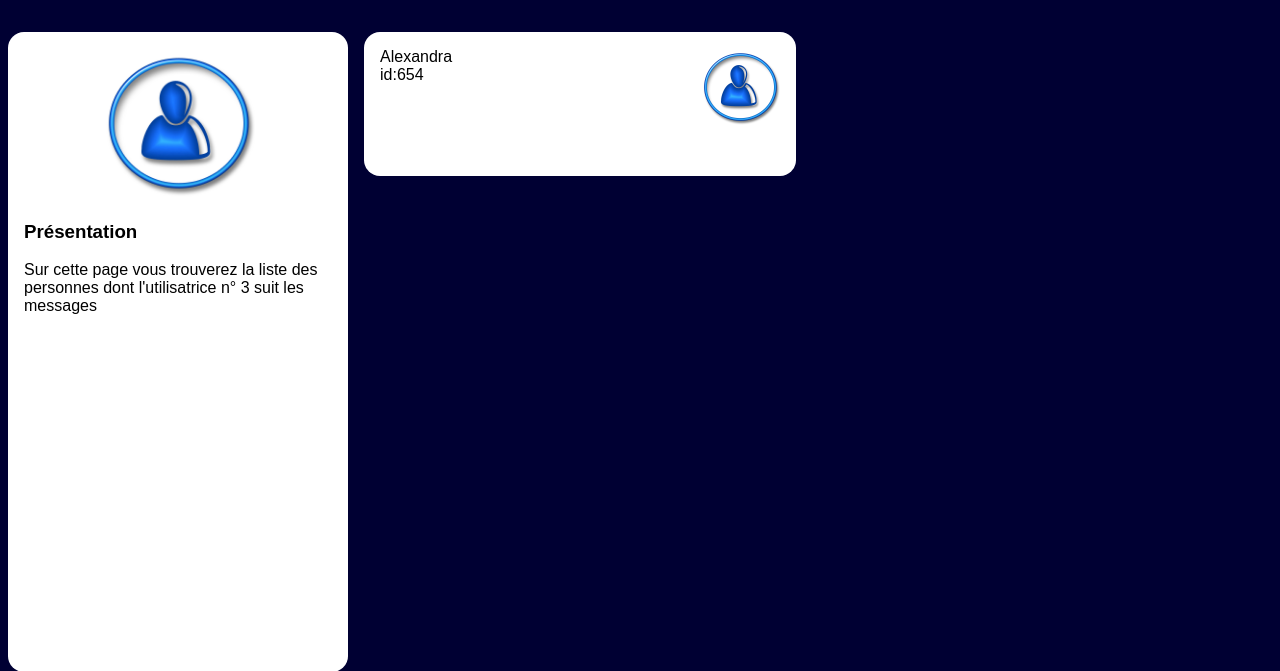
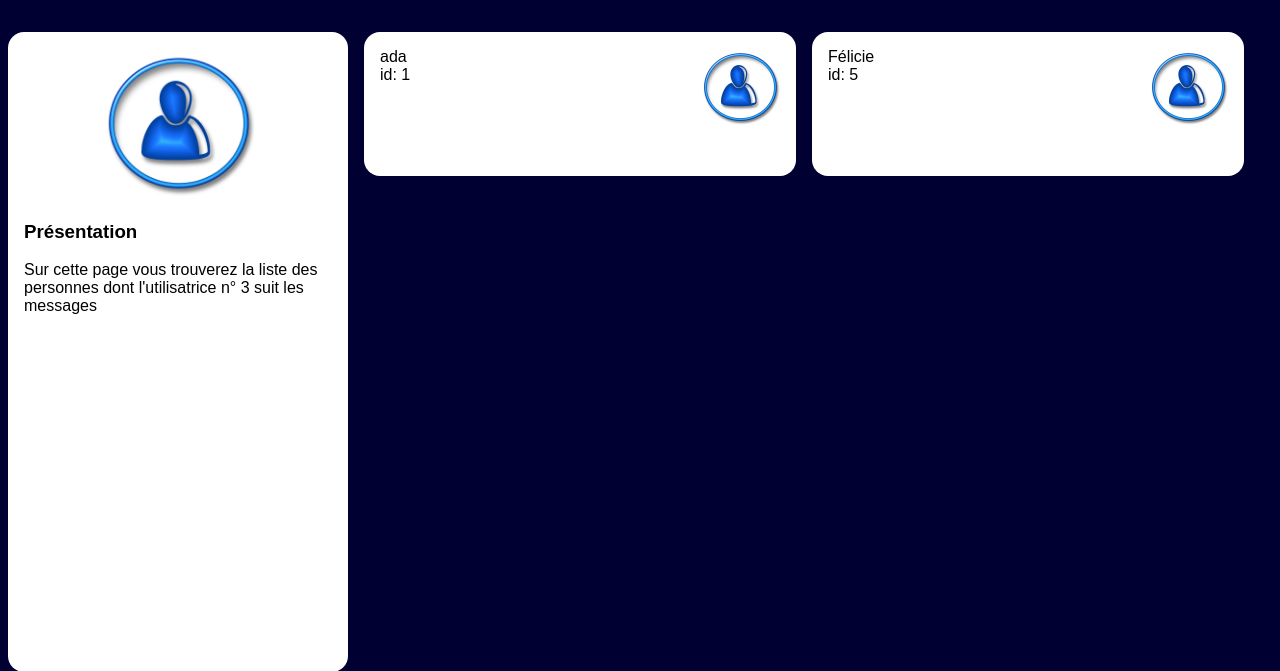
Before and after one commit to Ketsia793/resoc_n1, a PHP site: page /subscriptions.php?user_id=3 in a window 1280 px wide. Shown: the part 90-761 px from the top of the page. Run offline with PHP 8.4, Linux system fonts and the light colour scheme; data comes from the database, SQL or seed files in the repository.

Commit message:
add: missing code

```diff
--- a/Niveau1/news.php
+++ b/Niveau1/news.php
@@ -112,7 +112,7 @@
                 {
                     //la ligne ci-dessous doit etre supprimée mais regardez ce
                     //qu'elle affiche avant pour comprendre comment sont organisées les information dans votre
-                    echo "<pre>" . print_r($post, 1) . "</pre>";
+                    // echo "<pre>" . print_r($post, 1) . "</pre>";
 
                     // @todo : Votre mission c'est de remplacer les AREMPLACER par les bonnes valeurs
                     // ci-dessous par les bonnes valeurs cachées dans la variable $post
--- a/Niveau1/subscriptions.php
+++ b/Niveau1/subscriptions.php
@@ -43,7 +43,7 @@
                 // Etape 1: récupérer l'id de l'utilisateur
                 $userId = intval($_GET['user_id']);
                 // Etape 2: se connecter à la base de donnée
-                $mysqli = new mysqli("localhost", "root", "root", "socialnetwork");
+                $mysqli = new mysqli("localhost", "root", "", "socialnetwork");
                 // Etape 3: récupérer le nom de l'utilisateur
                 $laQuestionEnSql = "
                     SELECT users.*
@@ -55,12 +55,16 @@
                 $lesInformations = $mysqli->query($laQuestionEnSql);
                 // Etape 4: à vous de jouer
                 //@todo: faire la boucle while de parcours des abonnés et mettre les bonnes valeurs ci dessous
-                ?>
-                <article>
-                    <img src="user.jpg" alt="blason"/>
-                    <h3>Alexandra</h3>
-                    <p>id:654</p>
-                </article>
+                while ($followed = $lesInformations->fetch_assoc())
+                {
+                    // echo "<pre>" . print_r($followed, 1) . "</pre>";
+                    ?>
+                    <article>
+                        <img src="user.jpg" alt="blason"/>
+                        <h3><?php echo $followed['alias'] ?></h3>
+                        <p>id: <?php echo $followed['id'] ?></p>
+                    </article>
+                <?php } ?>
             </main>
         </div>
     </body>
```
